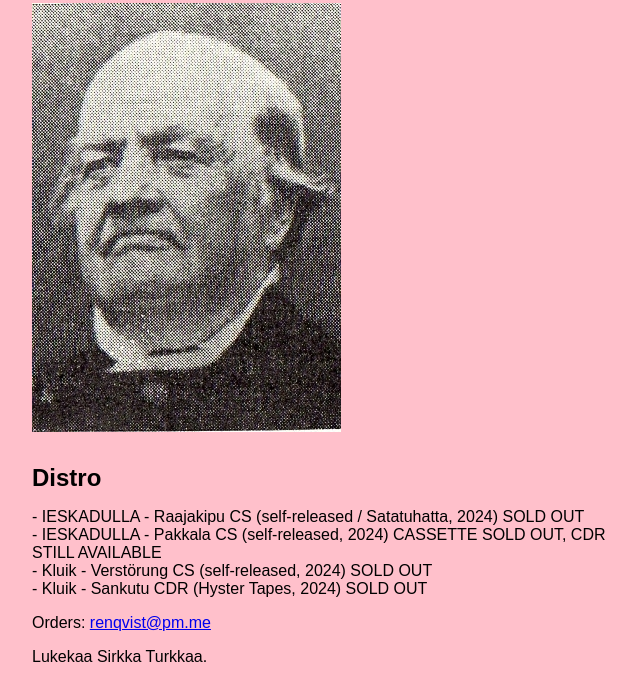
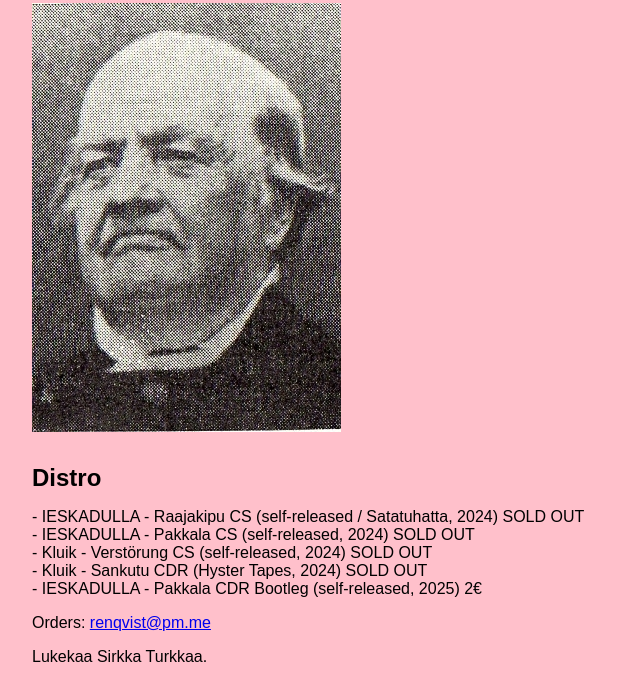
Before and after one commit to Renqvisteiirrotaotettaan/renqvisteiirrotaotettaan.github.io, a plain HTML site: page index.html in a window 1280 px wide. Shown: the part 74-774 px from the top of the page, without its empty margins (0-640 px from the left). Drawn offline with Linux system fonts and the light colour scheme.

Commit message:
Update index.html

```diff
--- a/index.html
+++ b/index.html
@@ -47,9 +47,12 @@
 
   <h2>Distro</h2>
   <p>- IESKADULLA - Raajakipu CS (self-released / Satatuhatta, 2024) SOLD OUT<br>
-     - IESKADULLA - Pakkala CS (self-released, 2024) CASSETTE SOLD OUT, CDR STILL AVAILABLE<br>
+     - IESKADULLA - Pakkala CS (self-released, 2024) SOLD OUT<br>
      - Kluik - Verstörung CS (self-released, 2024) SOLD OUT<br>
-     - Kluik - Sankutu CDR (Hyster Tapes, 2024) SOLD OUT</p>
+     - Kluik - Sankutu CDR (Hyster Tapes, 2024) SOLD OUT<br>
+     - IESKADULLA - Pakkala CDR Bootleg (self-released, 2025) 2€
+  </p>
+
 
   <p>Orders: <a href="mailto:renqvist@pm.me">renqvist@pm.me</a></p>
 
```
